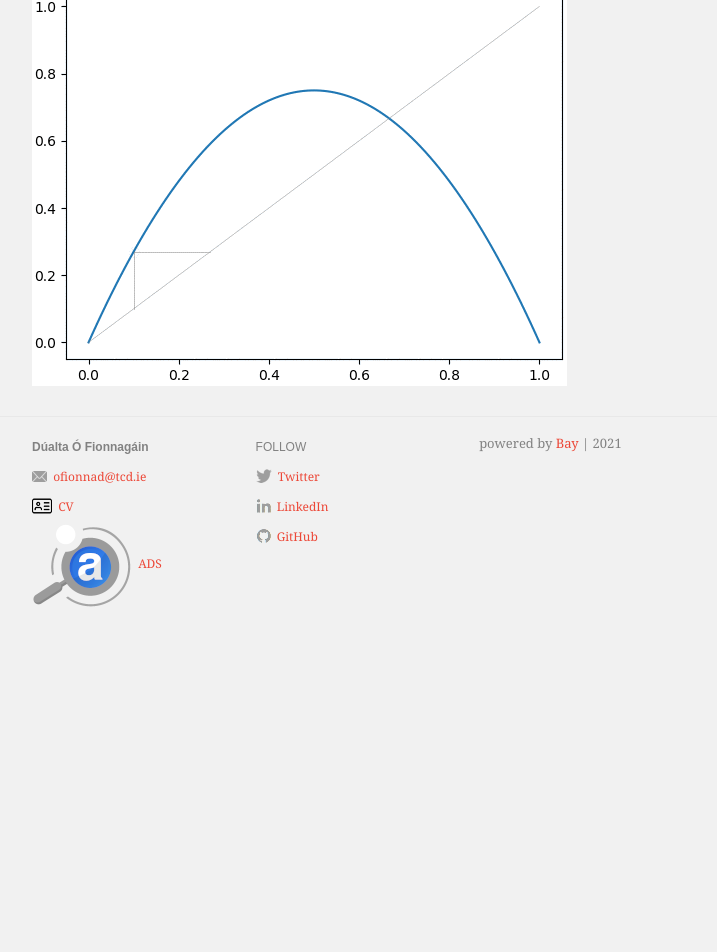
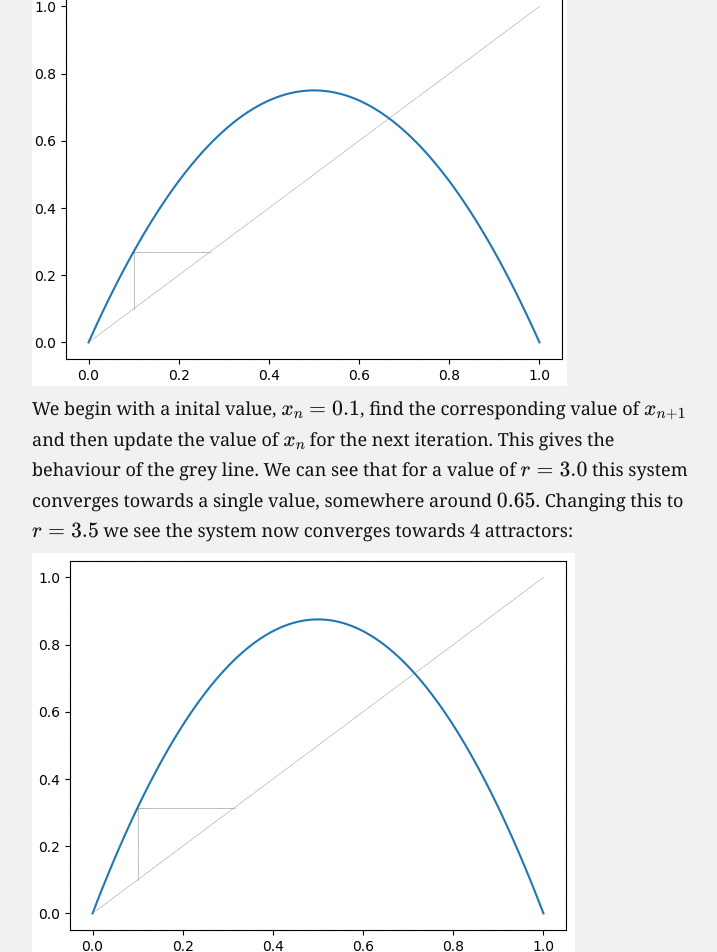
Before and after one commit to eliottvincent/bay, a Jekyll site: the page built from _posts/2021-02-17-chaos.md, in a window 1280 px wide and 1400 px high, scrolled down 2971 px. Shown: the top 952 px of the window, without its empty margins (273-990 px from the left). Built offline with Jekyll 4.4.1, drawn with Linux system fonts in a browser that asks for light colours; formulas are drawn with MathJax 3; before the commit the page ends 3601 px from its top, so only the background shows below that; some of the changed text lies outside the part shown.

Commit message:
updates to blogs

```diff
--- a/_posts/2021-02-17-chaos.md
+++ b/_posts/2021-02-17-chaos.md
@@ -63,4 +63,16 @@
 
 Here the equation is laid out in recursion form. It is commonly used in population modelling and it is a chaotic system. We can see this by looking at plots of $$x_{n+1}$$ vs $$x_n$$. This type of plot is called a Poincaré plot, after the mathetmatician and physicist <a href="https://en.wikipedia.org/wiki/Henri_Poincar%C3%A9">Henri Poincaré</a>, and is an extremely useful in examining chaotic systems. In the case of the logistic map, the value of r determines how chaotic the system is. For the logistic map to give meaningful results $$r \in [2.5,4.0]$$, where the higher values represent more chaotic systems. A value of $$r=3.0$$ results in the following logistic map:
 
-![Logistic map 1](/bay/assets/img/content/chaos/r3_poincareplot.gif#center "Logistic map for r=3")
+![Logistic map 1](/bay/assets/img/content/chaos/r3_poincareplot.gif "Logistic map for r=3")
+
+We begin with a inital value, $$x_n = 0.1 $$, find the corresponding value of $$x_{n+1}$$ and then update the value of $$x_n$$ for the next iteration. This gives the behaviour of the grey line. We can see that for a value of $$r = 3.0 $$ this system converges towards a single value, somewhere around $$0.65$$. Changing this to $$r=3.5$$ we see the system now converges towards 4 attractors:
+
+![Logistic map 2](/bay/assets/img/content/chaos/r3p5_poincareplot.gif "Logistic map for r=3.5")
+
+If we go as far as $$r=4.0$$, we see complete chaos, with no determinable attractor values:
+
+![Logistic map 3](/bay/assets/img/content/chaos/r4_poincareplot.gif "Logistic map for r=4")
+
+What is great about the phase space we are looking at is that it can determine a chaotic system (one that has deterministic behaviour, but is very sensitive to initial conditions) from a random one. Let's say we have two time series, one generated using the logistic map, and another generated from random points:
+
+TBC
```
Also changed, not shown: _posts/2021-02-17-random-walks.md (+30 -5 lines), assets/img/content/chaos/r3p5_poincareplot.gif (added), assets/img/content/rwalks/monkey.png (added), 1 other file.
